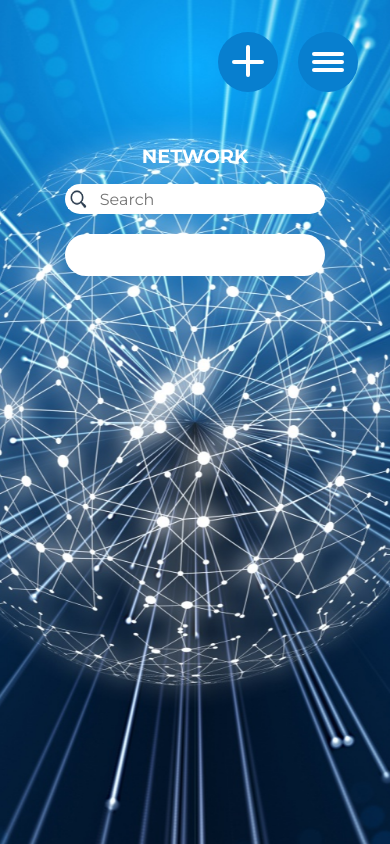
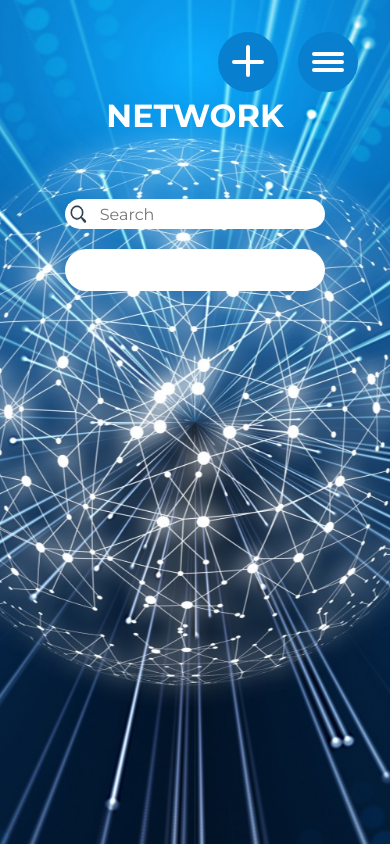
Before and after one commit to DylanEngle/COP4331-POOSD-Group16, a PHP site: page /contactMenu.html in a window 390 px wide. Run offline with PHP 8.4, Linux system fonts and the light colour scheme; some libraries are stand-ins or nearby versions.

Commit message:
Fixed Network logo styling on contact page

```diff
--- a/contactMenu.html
+++ b/contactMenu.html
@@ -36,7 +36,7 @@
 
         <main class="content">
             <header>
-                <a href="#">Network</a>
+                <a href="#" id="network">Network</a>
             </header>
 
             <div class="list-container">
--- a/css/contactMenu.css
+++ b/css/contactMenu.css
@@ -23,11 +23,11 @@
     z-index: 10;
 }
 
-.app a {
+#network {
     color: white;
     text-decoration: none;
     font-weight: bold;
-    font-size: 1.2rem;
+    font-size: 2rem;
     text-transform: uppercase;
 }
 
@@ -36,7 +36,7 @@
     max-width: 200px;
     padding: 2rem 1rem;
     background-color: #0ba1f274;
-    transition: 0.2s linear;
+    transition: 0.5s linear;
     z-index: 10;
 }
 
@@ -281,7 +281,7 @@
 }
 
 .sidebar-toggle.is-active .hamburger > span::after {
-    top: 50%;
+    top: 0;
     transform: rotate(90deg);
 }
 
@@ -313,6 +313,12 @@
     .content {
         text-align: center;
     }
+
+    header {
+        margin-top: -3em;
+        margin-bottom: 3em;
+    }
+
     .sidebar-toggle {
         display: block;
     }
@@ -328,7 +334,7 @@
         height: 100vh;
         width: 100%;
         max-width: 200px;
-        transition: 0.2s linear;
+        transition: 0.5s linear;
     }
 
     .sidebar.is-active {
```
